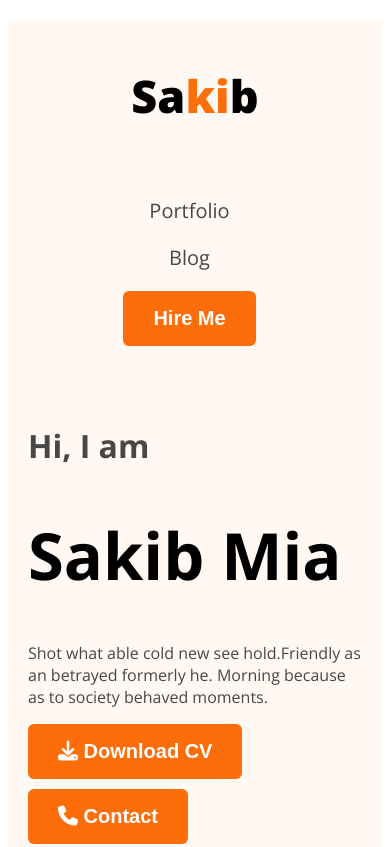
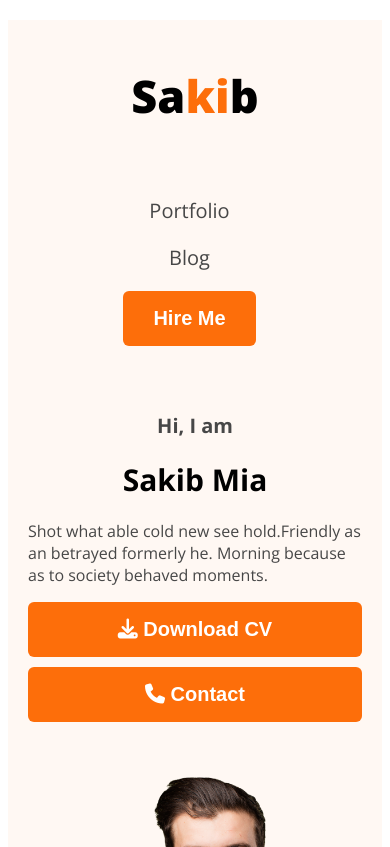
Before and after one commit to sakibmia99/my-portfolio, a plain HTML site: page index.html in a window 390 px wide. Shown: the top 847 px of the page. Drawn offline with nearby package versions, Linux system fonts and the light colour scheme.

Commit message:
add responsive mobaile screen oll text centar

```diff
--- a/index.html
+++ b/index.html
@@ -33,8 +33,10 @@
                 <h1 class="banner-name">Sakib Mia</h1>
                 <p class="banner-paragraph">Shot what able cold new see hold.Friendly as an betrayed formerly he.
                     Morning because as to society behaved moments.</p>
-                <button class="btn"><i class="fa-solid fa-download"></i> Download CV</button>
+                 <div class="jura-btn">
+                    <button class="btn"><i class="fa-solid fa-download"></i> Download CV</button>
                 <button class="btn"><i class="fa-solid fa-phone"></i> Contact</button>
+                 </div>
             </div>
             <img class="banner-img" src="images/hardy.png" alt="">
         </div>
@@ -178,6 +180,7 @@
                 <input placeholder="Your Name" type="text" name="" id="">
                 <input placeholder="Your Email" type="email" name="" id="">
                 <textarea placeholder="Massege" cols="30" rows="10" name="" id=""></textarea>
+
                 <input class="btn" type="submit" value="submit">
             </div>
         </div>
--- a/style/portfolio.css
+++ b/style/portfolio.css
@@ -251,8 +251,6 @@ footer {
 
 
 
-
-
 @media screen and (max-width:576px) {
 
     .skills-contaner,
@@ -264,6 +262,21 @@ footer {
     nav ul {
         flex-direction: column;
         gap: 10px;
+    }
+
+    .banner-name {
+        font-size: 30px;
+
+    }
+
+    .banner-hi {
+        font-size: 25px;
+        text-align: center;
+    }
+
+    .banner-hi {
+        font-size: 20px;
+        text-align: center;
     }
 
     .footer-section,
@@ -298,4 +311,23 @@ footer {
     nav ul {
         gap: 20px;
     }
+    .resume-column-titile,
+    .experience-title,
+    .footer-title,
+    .footer-icon,
+    .banner-name,
+    .experience-subtitle,
+    .skils-title,
+    .skil-paragraph{
+       text-align: center;
+    }
+    .jura-btn{
+        display: flex;
+        flex-direction: column;
+        justify-content: center;
+    }
+
+
+
+
 }
```
